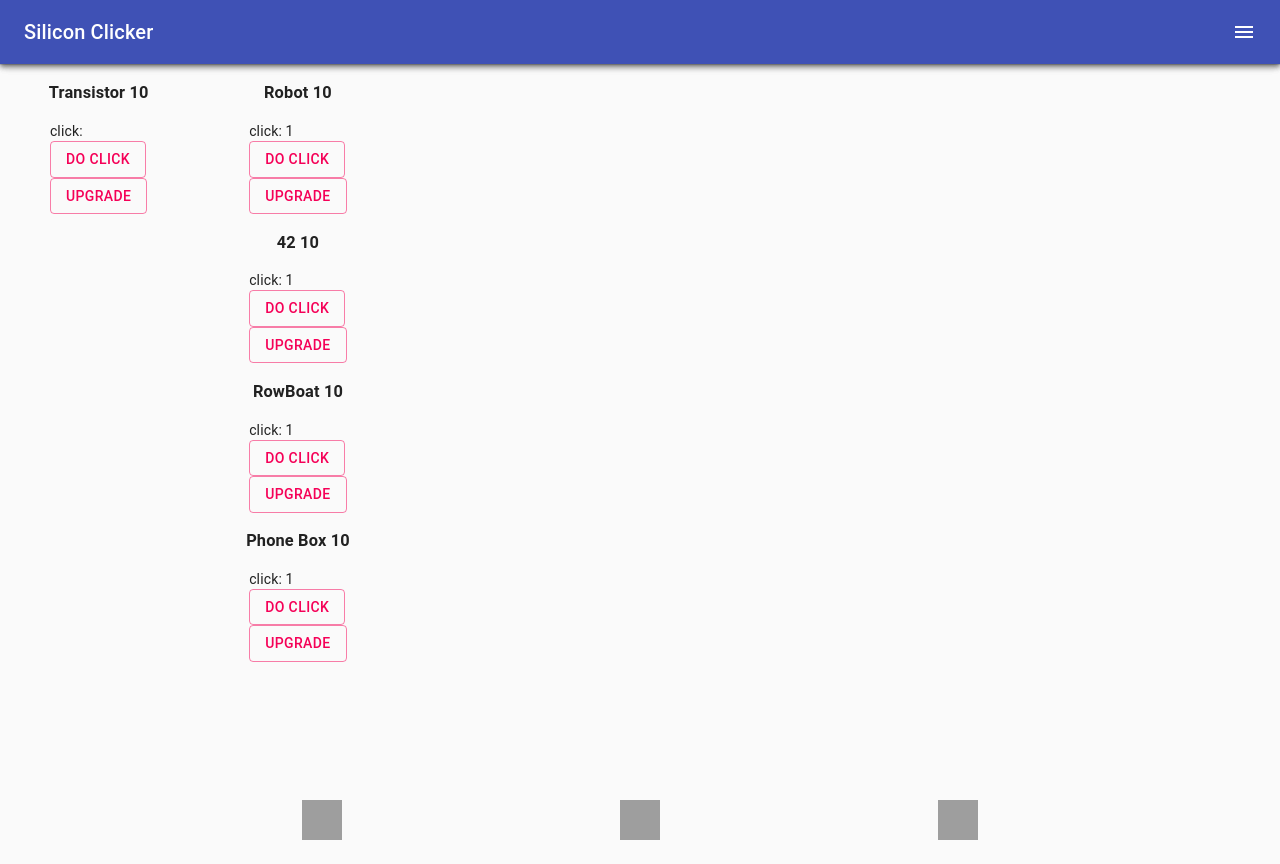
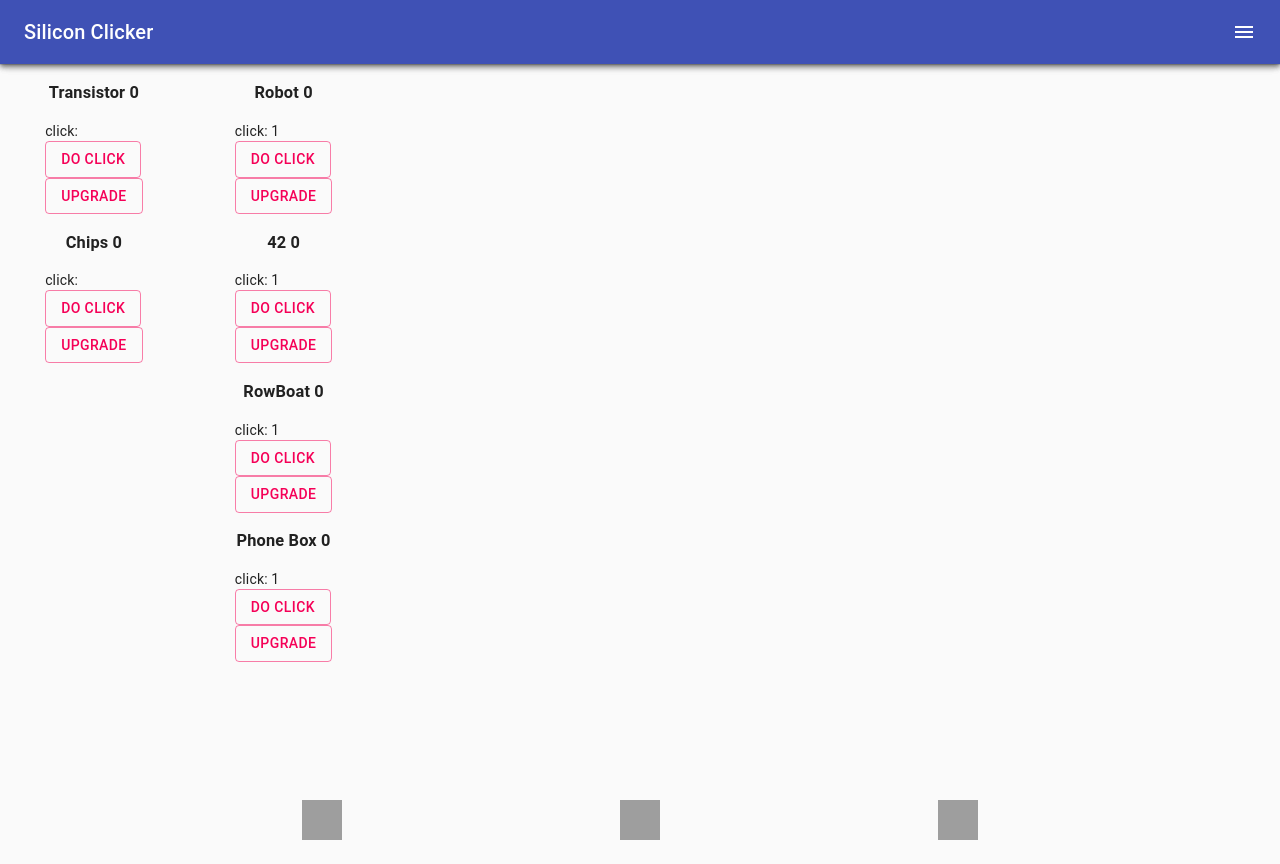
Before and after one commit to JR1994-CA/two, a React (Create React App) app in the folder tsclient/: page / in a window 1280 px wide. Built offline with nearby package versions, Linux system fonts and the light colour scheme; grey boxes are pictures that could not be loaded.

Commit message:
hiding simplified

```diff
--- a/tsclient/src/App.tsx
+++ b/tsclient/src/App.tsx
@@ -16,14 +16,7 @@ function App() {
             <Divider/>
             <Grid container>
                 <Grid item>
-
-                    <Blocklock/>
-
-                    {/*Dynamically input blocks?*/}
-                    {/*<Block data={pie.trans} pie={pie}/>*/}
-                    {/*<Block data={pie.chips} pie={pie}/>*/}
-                    {/*<Block data={pie.boards} pie={pie}/>*/}
-                    {/*<Block data={pie.cpus} pie={pie}/>*/}
+                    <Blocklock draw={[pie.trans,pie.chips]} />
                 </Grid>
                 <Grid item>
                     <Block data={pie.robot} pie={pie}/>
--- a/tsclient/src/OtherStuff/Holding.tsx
+++ b/tsclient/src/OtherStuff/Holding.tsx
@@ -2,31 +2,32 @@ import Data, {upgrade} from "./Util";
 
 class pie {
     static chips: Data = new Data("Chips", {
-        chips: (val:number) => (20 + val) * 2,
-         boards: (val:number) =>  Math.round((5 + val ) * 1.5),
-        cpus: (val:number) => (1 + val) * 1.001
+        trans: (val:number) => Math.round((20 + val) * 15),
+        chips: (val:number) =>  Math.round((1 + val) * 10),
+         boards: (val:number) =>  Math.round((5 + val ) * 15),
+        cpus: (val:number) => Math.round((1 + val) * 1.1)
+    });
+
+    static boards: Data = new Data("Boards", {
+        trans: (val:number) => val,
+        chips: (val:number) => val
+      , boards: (val:number) => val
+        , cpus: () => 0,
+    });
+
+    static trans: Data = new Data("Transistor", {
+        trans: (val:number) => Math.round((20 + val) * 15),
+        chips: () => 0
+        , boards: () => 0
+        , cpus: () => 0
 
     });
 
-    static boards: Data = new Data("Boards", {
-        chips: () => {
-        }, boards: () => {
-        }, cpus: () => {
-        },
-    });
-
-    static trans: Data = new Data("Transistor", {
-        chips: () => {
-        }, boards: () => {
-        }, cpus: () => {
-        }
-    }, true);
-
     static cpus: Data = new Data("Cpus", {
-        chips: () => {
-        }, boards: () => {
-        }, cpus: () => {
-        }
+        trans: (val:number) => val,
+        chips: (val:number) => val
+        , boards: (val:number) => val
+        , cpus: (val:number) => val,
     });
 
     static robot: Data = new upgrade("Robot", {
--- a/tsclient/src/OtherStuff/Util.tsx
+++ b/tsclient/src/OtherStuff/Util.tsx
@@ -2,10 +2,10 @@ import pie from "./Holding"
 
 class data
 {
-    constructor(name = "TEST" ,  funcCosts:object , shown:boolean = false)
+    constructor(name = "TEST" ,  funcCosts:object)
     {
         this.name = name;
-        this.shown = shown
+        //this.costs = funcCosts;
     }
 
     costs =
@@ -18,9 +18,8 @@ class data
 
     name;
     upgradeLVl = 0;
-    qty = 10;
+    qty = 0;
     perSec=0;
-    shown:boolean = false;
 
     changeQty = (val:number) =>
     {
@@ -42,7 +41,6 @@ class data
 
         return pie.cpus.qty >= this.costs.cpus(this.upgradeLVl);
 
-
     }
 
     addLvl =()=>
--- a/tsclient/src/components/Block/Blocklock.tsx
+++ b/tsclient/src/components/Block/Blocklock.tsx
@@ -2,28 +2,10 @@ import React from "react";
 import Block from "./index";
 import pie from "../../OtherStuff/Holding"
 
-function Blocklock(props:any)
-{
+function Blocklock(props: any) {
 
-
-    if(pie.trans.shown)
-        return <Block data={pie.trans} pie={pie}/>
-
-        // if(pie.chips.qty)
-        // {
-        //     return <Block data={pie.chips} pie={pie}/>
-        // }
-        //
-        // if(pie.boards.qty) {
-        //    return <Block data={pie.boards} pie={pie}/>
-        // }
-        //
-        // if(pie.cpus.qty) {
-        //     return <Block data={pie.cpus} pie={pie}/>
-        // }
-
-    return <h1></h1>;
-
+    let {draw} = props
+    return (<span> {draw.map((item: any) => <Block data={item} pie={pie}/>)} </span>)
 }
 
 
--- a/tsclient/src/components/Block/index.tsx
+++ b/tsclient/src/components/Block/index.tsx
@@ -9,10 +9,12 @@ function Block(props: any) {
     let [foo, setFoo] = useState(0); //Cheaty way to update site
     let {data} = props;
 
-    let disp = `Transistors: ${data.costs.trans()}
-                Chips: ${data.costs.chips()}
-                Board: ${data.costs.boards()}
-                Cpu: ${data.costs.cpus()}
+    if (data === null || data === undefined) return  null;
+
+    let disp = `Transistors: ${data.costs.trans(1)}
+                Chips: ${data.costs.chips(1)}
+                Board: ${data.costs.boards(1)}
+                Cpu: ${data.costs.cpus(1)}
     `;
     return (
 
```
